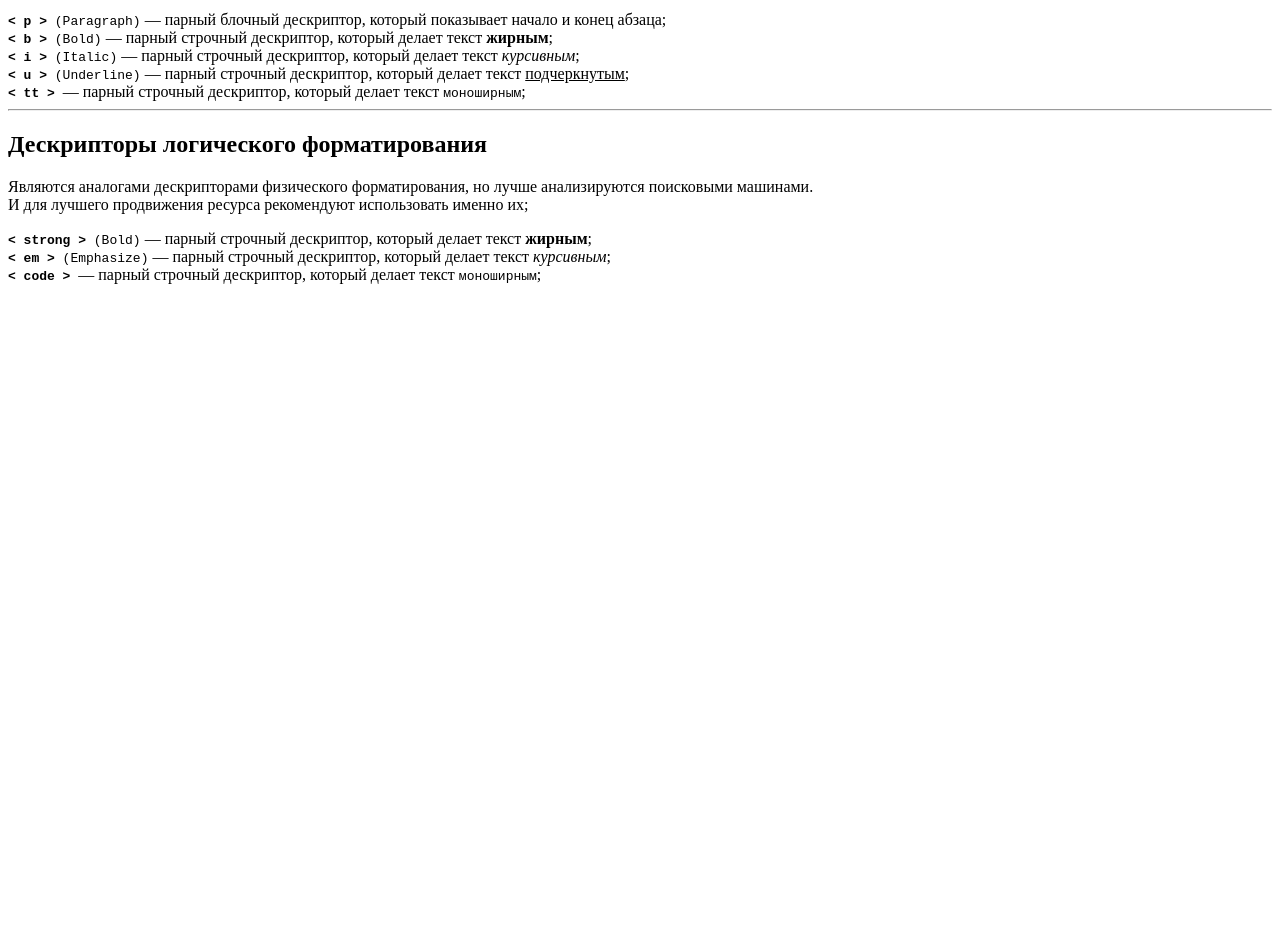
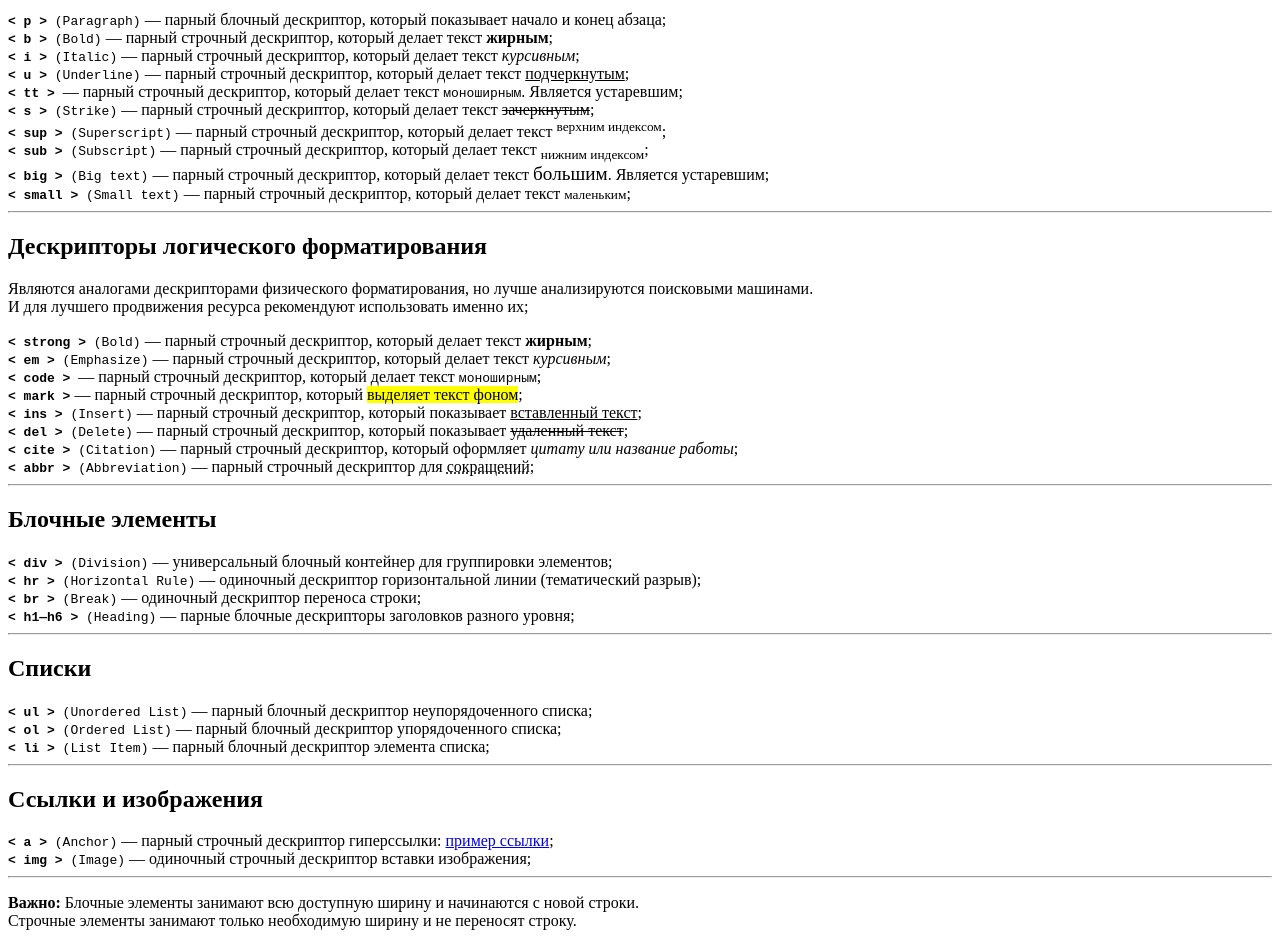
Before and after one commit to blackshadow1609/Web, a plain HTML site: page index.html in a window 1280 px wide. Shown: the part 240-1186 px from the top of the page. Before the commit the page ends 800 px from the top, so only its background shows below. Drawn offline with Linux system fonts and the light colour scheme.

Commit message:
Web_HW_15_12

```diff
--- a/index.html
+++ b/index.html
@@ -1,7 +1,7 @@
 <!DOCTYPE html>                         <!--Эта строка определяет стандарт языка. В HTML-5 она всегда выглядит так-->
 
 
-<html lang="en">
+<html lang="ru">
 <head>
 
                                         <!--Заголовок документа-->
@@ -32,21 +32,55 @@
 
     <hr>
     <h2>Дескрипторы физического форматирования</h2>
-    <tt><b>&#060; p &#062;</b> (Paragraph)</tt> &#8212; парный блочный дескриптор, который показывает начало и конец абзаца;<br>
-    <tt><b>&#060; b &#062;</b> (Bold)</tt> &#8212; парный строчный дескриптор, который делает текст <b>жирным</b>;<br>
-    <tt><b>&#060; i &#062;</b> (Italic)</tt> &#8212; парный строчный дескриптор, который делает текст <i>курсивным</i>;<br>
-    <tt><b>&#060; u &#062;</b> (Underline)</tt> &#8212; парный строчный дескриптор, который делает текст <u>подчеркнутым</u>;<br>
-    <tt><b>&lt; tt &gt;</b> </tt> &mdash; парный строчный дескриптор, который делает текст <tt>моноширным</tt>;<br>
+    <code><b>&#060; p &#062;</b> (Paragraph)</code> &#8212; парный блочный дескриптор, который показывает начало и конец абзаца;<br>
+    <code><b>&#060; b &#062;</b> (Bold)</code> &#8212; парный строчный дескриптор, который делает текст <b>жирным</b>;<br>
+    <code><b>&#060; i &#062;</b> (Italic)</code> &#8212; парный строчный дескриптор, который делает текст <i>курсивным</i>;<br>
+    <code><b>&#060; u &#062;</b> (Underline)</code> &#8212; парный строчный дескриптор, который делает текст <u>подчеркнутым</u>;<br>
+    <code><b>&lt; tt &gt;</b> </code> &mdash; парный строчный дескриптор, который делает текст <tt>моноширным</tt>. Является устаревшим;<br>
+    <code><b>&#060; s &#062;</b> (Strike)</code> &#8212; парный строчный дескриптор, который делает текст <s>зачеркнутым</s>;<br>
+    <code><b>&#060; sup &#062;</b> (Superscript)</code> &#8212; парный строчный дескриптор, который делает текст <sup>верхним индексом</sup>;<br>
+    <code><b>&#060; sub &#062;</b> (Subscript)</code> &#8212; парный строчный дескриптор, который делает текст <sub>нижним индексом</sub>;<br>
+    <code><b>&#060; big &#062;</b> (Big text)</code> &#8212; парный строчный дескриптор, который делает текст <big>большим</big>. Является устаревшим;<br>
+    <code><b>&#060; small &#062;</b> (Small text)</code> &#8212; парный строчный дескриптор, который делает текст <small>маленьким</small>;<br>
 
     <hr>
     <h2>Дескрипторы логического форматирования</h2>
     <p>
-    Являются аналогами дескрипторами физического форматирования, но лучше анализируются поисковыми машинами.<br>
-    И для лучшего продвижения ресурса рекомендуют использовать именно их;
+        Являются аналогами дескрипторами физического форматирования, но лучше анализируются поисковыми машинами.<br>
+        И для лучшего продвижения ресурса рекомендуют использовать именно их;
     </p>
-    <tt><b>&#060; strong &#062;</b> (Bold)</tt> &#8212; парный строчный дескриптор, который делает текст <strong>жирным</strong>;<br>
-    <tt><b>&#060; em &#062;</b> (Emphasize)</tt> &#8212; парный строчный дескриптор, который делает текст <em>курсивным</em>;<br>
-    <tt><b>&lt; code &gt;</b> </tt> &mdash; парный строчный дескриптор, который делает текст <code>моноширным</code>;<br>
+    <code><b>&#060; strong &#062;</b> (Bold)</code> &#8212; парный строчный дескриптор, который делает текст <strong>жирным</strong>;<br>
+    <code><b>&#060; em &#062;</b> (Emphasize)</code> &#8212; парный строчный дескриптор, который делает текст <em>курсивным</em>;<br>
+    <code><b>&lt; code &gt;</b> </code> &mdash; парный строчный дескриптор, который делает текст <code>моноширным</code>;<br>
+    <code><b>&#060; mark &#062;</b></code> &#8212; парный строчный дескриптор, который <mark>выделяет текст фоном</mark>;<br>
+    <code><b>&#060; ins &#062;</b> (Insert)</code> &#8212; парный строчный дескриптор, который показывает <ins>вставленный текст</ins>;<br>
+    <code><b>&#060; del &#062;</b> (Delete)</code> &#8212; парный строчный дескриптор, который показывает <del>удаленный текст</del>;<br>
+    <code><b>&#060; cite &#062;</b> (Citation)</code> &#8212; парный строчный дескриптор, который оформляет <cite>цитату или название работы</cite>;<br>
+    <code><b>&#060; abbr &#062;</b> (Abbreviation)</code> &#8212; парный строчный дескриптор для <abbr title="Сокращения">сокращений</abbr>;<br>
+
+    <hr>
+    <h2>Блочные элементы</h2>
+    <code><b>&#060; div &#062;</b> (Division)</code> &#8212; универсальный блочный контейнер для группировки элементов;<br>
+    <code><b>&#060; hr &#062;</b> (Horizontal Rule)</code> &#8212; одиночный дескриптор горизонтальной линии (тематический разрыв);<br>
+    <code><b>&#060; br &#062;</b> (Break)</code> &#8212; одиночный дескриптор переноса строки;<br>
+    <code><b>&#060; h1&#8212;h6 &#062;</b> (Heading)</code> &#8212; парные блочные дескрипторы заголовков разного уровня;<br>
+
+    <hr>
+    <h2>Списки</h2>
+    <code><b>&#060; ul &#062;</b> (Unordered List)</code> &#8212; парный блочный дескриптор неупорядоченного списка;<br>
+    <code><b>&#060; ol &#062;</b> (Ordered List)</code> &#8212; парный блочный дескриптор упорядоченного списка;<br>
+    <code><b>&#060; li &#062;</b> (List Item)</code> &#8212; парный блочный дескриптор элемента списка;<br>
+
+    <hr>
+    <h2>Ссылки и изображения</h2>
+    <code><b>&#060; a &#062;</b> (Anchor)</code> &#8212; парный строчный дескриптор гиперссылки: <a href="#">пример ссылки</a>;<br>
+    <code><b>&#060; img &#062;</b> (Image)</code> &#8212; одиночный строчный дескриптор вставки изображения;<br>
+
+    <hr>
+    <p>
+        <strong>Важно:</strong> Блочные элементы занимают всю доступную ширину и начинаются с новой строки.<br>
+        Строчные элементы занимают только необходимую ширину и не переносят строку.
+    </p>
 
 
 </body>
```
